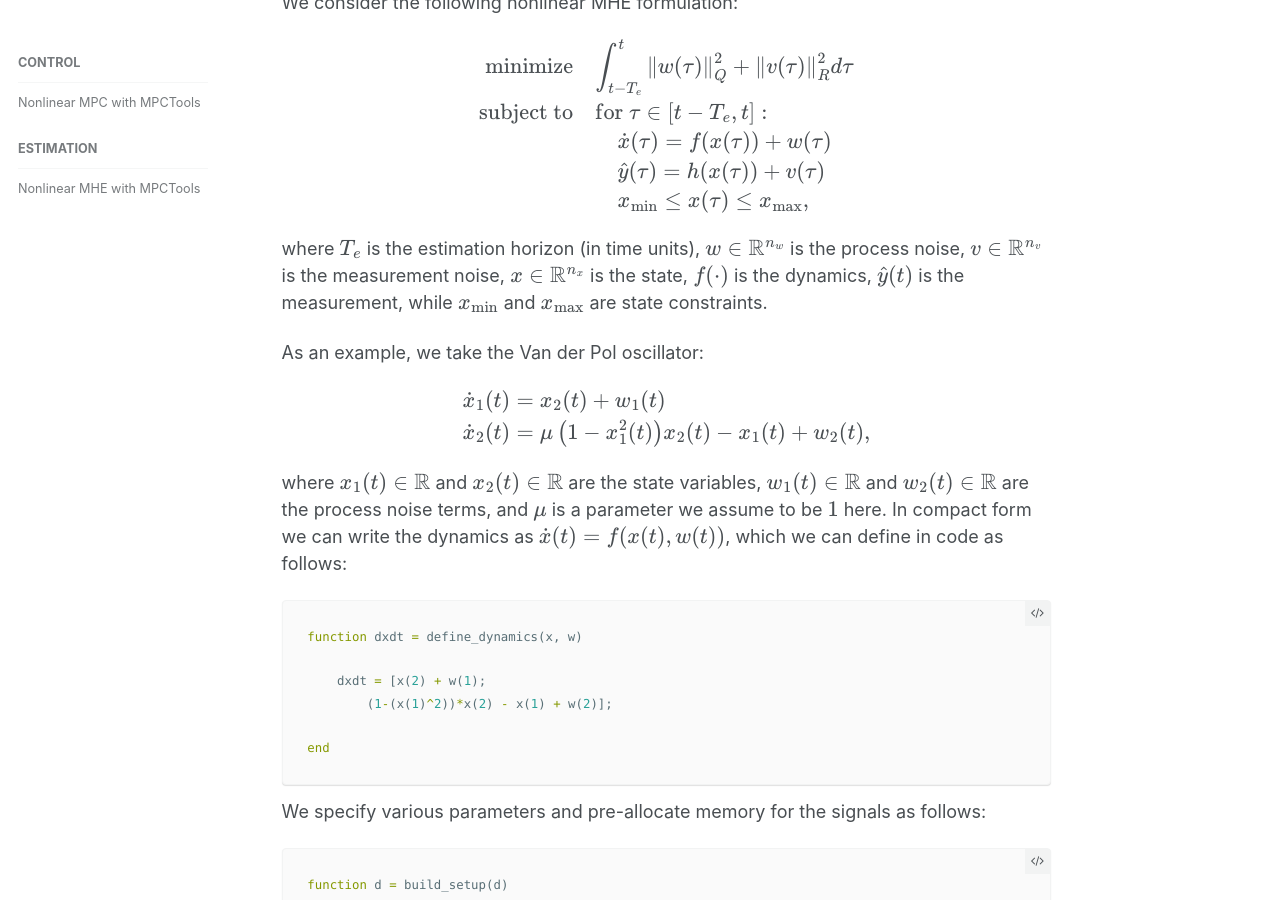
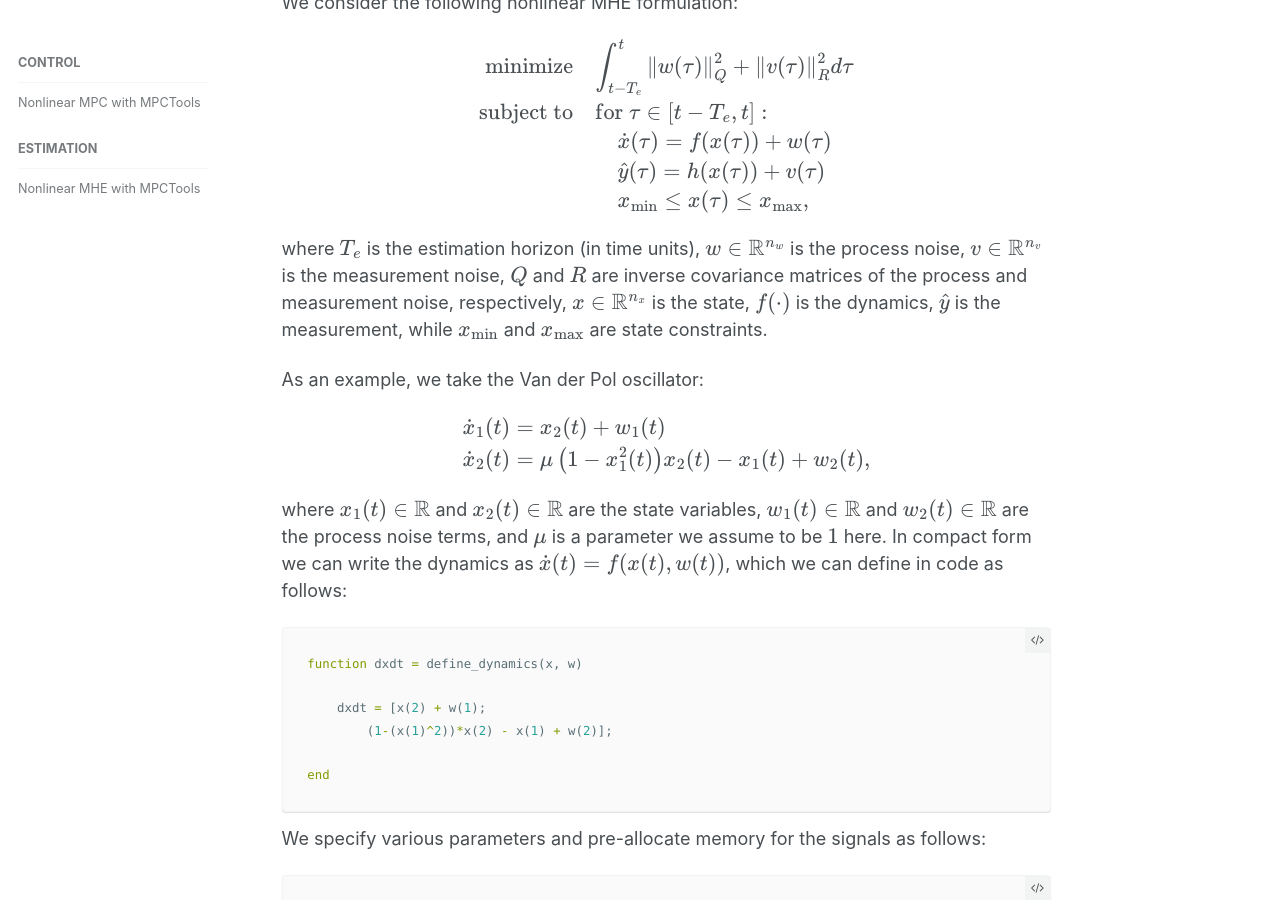
Before and after one commit to sirmatel/sirmatel.github.io, a Jekyll site: the page built from _posts/tutorials/2019-03-09-implement_NMHE_MPCTools.md, in a window 1280 px wide and 900 px high, scrolled down 459 px. Built offline with Jekyll 4.4.1, drawn with Linux system fonts in a browser that asks for light colours; formulas are drawn with MathJax 3; comment, search, counter and statistics services are not loaded.

Commit message:
Update 2019-03-09-implement_NMHE_MPCTools.md

```diff
--- a/_posts/tutorials/2019-03-09-implement_NMHE_MPCTools.md
+++ b/_posts/tutorials/2019-03-09-implement_NMHE_MPCTools.md
@@ -26,7 +26,7 @@
 \end{aligned}
 $$
 
-where $$T_e$$ is the estimation horizon (in time units), $$w \in \mathbb{R}^{n_w}$$ is the process noise, $$v \in \mathbb{R}^{n_v}$$ is the measurement noise, $$x \in \mathbb{R}^{n_x}$$ is the state, $$f(\cdot)$$ is the dynamics, $$\hat{y}(t)$$ is the measurement, while $$x_{\text{min}}$$ and $$x_{\text{max}}$$ are state constraints.
+where $$T_e$$ is the estimation horizon (in time units), $$w \in \mathbb{R}^{n_w}$$ is the process noise, $$v \in \mathbb{R}^{n_v}$$ is the measurement noise, $$Q$$ and $$R$$ are inverse covariance matrices of the process and measurement noise, respectively, $$x \in \mathbb{R}^{n_x}$$ is the state, $$f(\cdot)$$ is the dynamics, $$\hat{y}$$ is the measurement, while $$x_{\text{min}}$$ and $$x_{\text{max}}$$ are state constraints.
 
 As an example, we take the Van der Pol oscillator:
 
@@ -103,7 +103,7 @@
     % measurement noise inverse covariance
     d.p.R = d.c.mpc.spdinv(d.p.Sigma_v);
 
-	% set random number generator seed to 0
+    % set random number generator seed to 0
     rng(0)
 
     % create process noise signal
```
